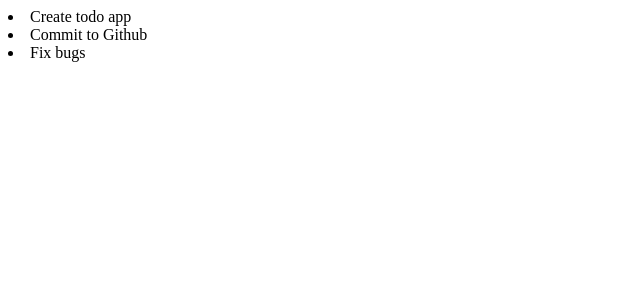
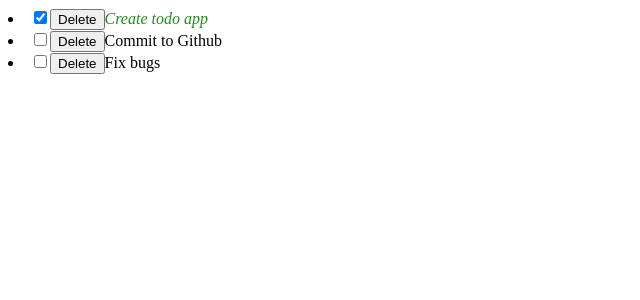
Before and after one commit to ivanradunkovic/I-ToDo, a React (Create React App) app: page / in a window 1280 px wide. Shown: the top 300 px of the page, without its empty margins (0-640 px from the left). Built offline with nearby package versions, Linux system fonts and the light colour scheme; the HTML template or start-up script is replaced by a standard one.

Commit message:
Add button for delete, done todos are green and checkd

```diff
--- a/src/components/TodoContainer.js
+++ b/src/components/TodoContainer.js
@@ -1,4 +1,5 @@
 import React from 'react'
+import TodosList from "./TodosList";
 
 class TodoContainer extends React.Component
 {
@@ -27,9 +28,7 @@ class TodoContainer extends React.Component
     {
         return (
             <div>
-                {this.state.todos.map(todo => (
-                    <li>{todo.title}</li>
-                ))}
+                <TodosList todos={this.state.todos} />
             </div>
         );
     }
--- /dev/null
+++ b/src/components/TodoItem.js
@@ -0,0 +1,28 @@
+import React from "react";
+
+class TodoItem extends React.Component
+{
+    render()
+    {
+        const completedStyle = {
+            fontStyle: "italic",
+            color: "#228B22"
+        };
+
+        const { completed, id, title } = this.props.todo;
+
+        return (
+            <li className="todo-item">
+                <input
+                    type="checkbox"
+                    checked={completed}
+                    onChange={() => this.props.handleChangeProps(id)}
+                ></input>
+                <button onClick={() => this.props.deleteTodoProps(id)}>Delete</button>
+                <span style={completed ? completedStyle : null}>{title}</span>
+            </li>
+        );
+    }
+}
+
+export default TodoItem;
--- /dev/null
+++ b/src/components/TodosList.js
@@ -0,0 +1,23 @@
+import React from "react";
+import TodoItem from "./TodoItem";
+
+class TodosList extends React.Component
+{
+    render()
+    {
+        return (
+            <div>
+                {this.props.todos.map(todo => (
+                    <TodoItem
+                        key={todo.id}
+                        todo={todo}
+                        handleChangeProps={this.props.handleChangeProps}
+                        deleteTodoProps={this.props.deleteTodoProps}
+                    />
+                ))}
+            </div>
+        );
+    }
+}
+
+export default TodosList;
```
